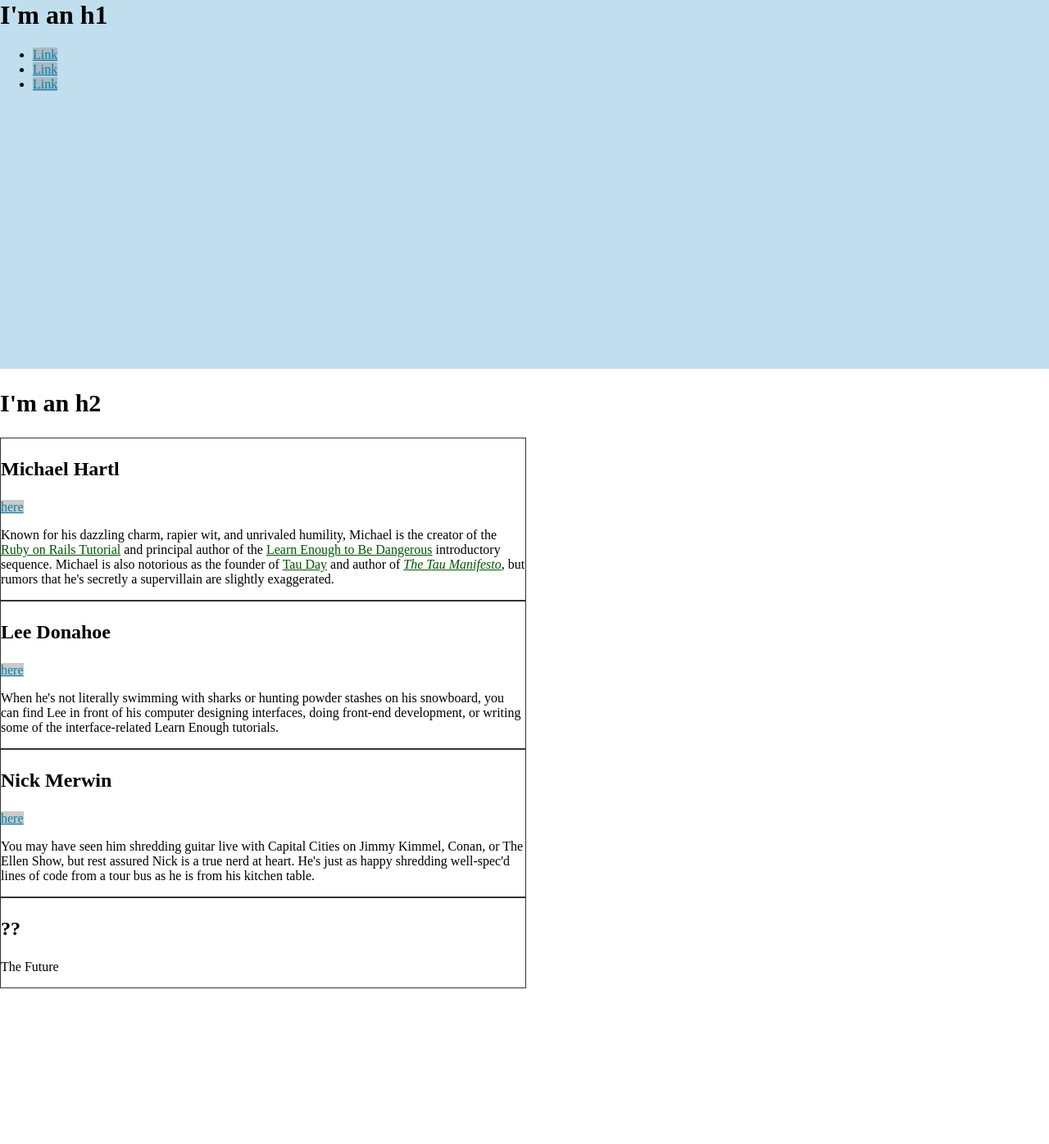
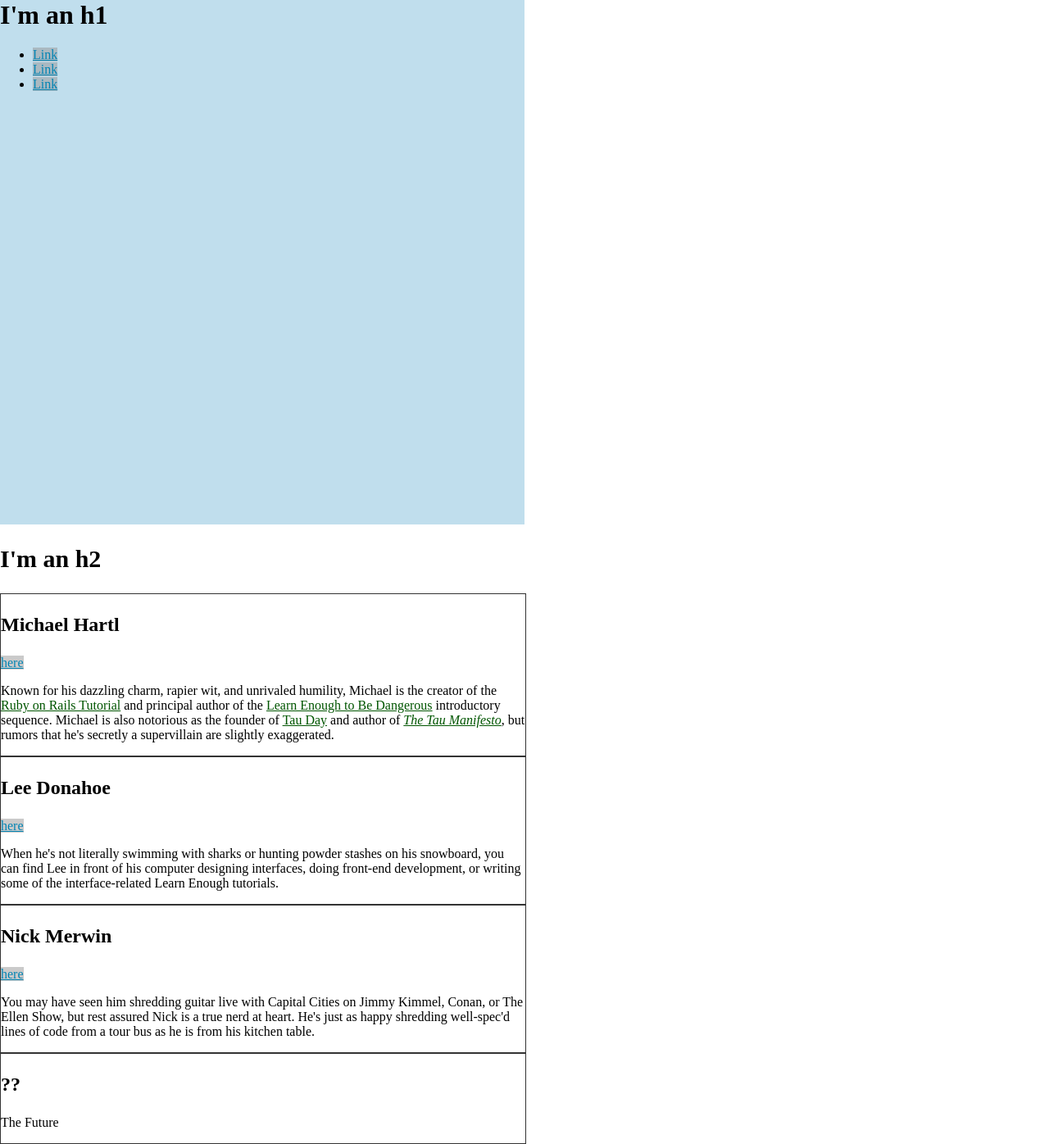
Before and after one commit to piccetto/piccetto.github.io, a Jekyll site: the page built from index.html, in a window 1280 px wide. Shown: the whole page at 82% size. Built offline with Jekyll 4.4.1, drawn with Linux system fonts in a browser that asks for light colours; before the commit the page ends 1206 px from its top, so only the background shows below that.

Commit message:
exercise for section 3.7

```diff
--- a/assets/css/style.scss
+++ b/assets/css/style.scss
@@ -32,7 +32,8 @@ h2 {
 // Hero styles
 .full-hero {
     background-color: $twitter-background-blue;
-    height: 50vh;
+    height: 50vw;
+    width: 50vw;
 }
 
 // Bio styles
```
